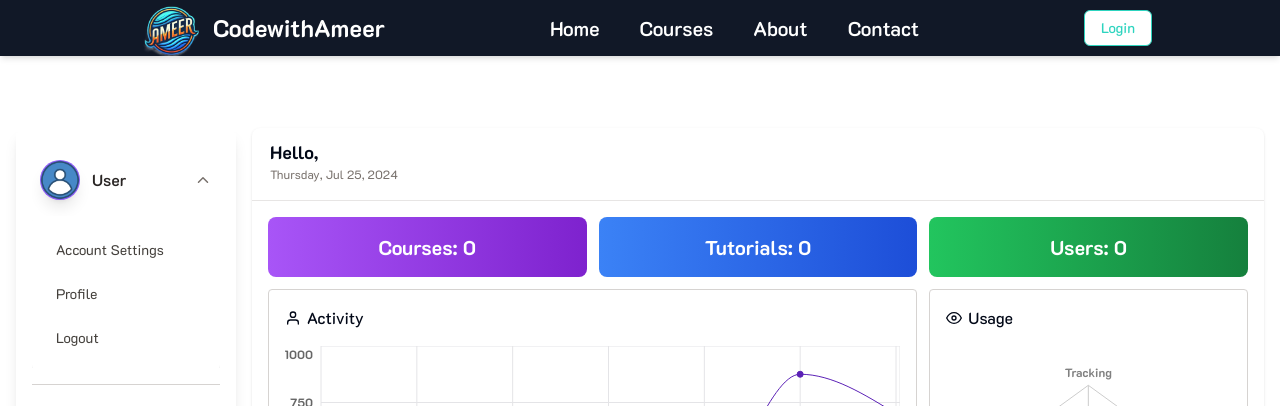
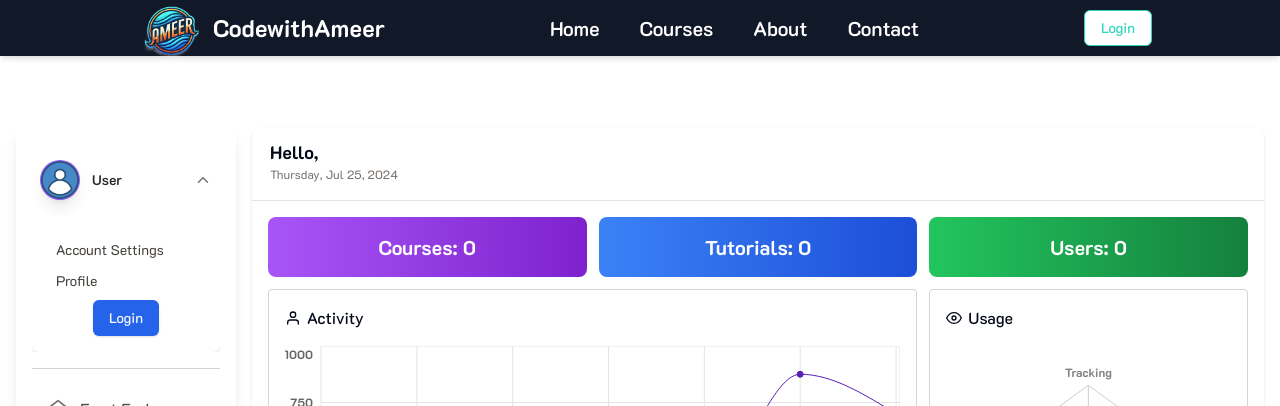
Before and after one commit to Ameerusa86/online-learning-platform, a Next.js app: page /admin/dashboard in a window 1280 px wide. Both pictures are taken after a click on the button "User". Shown: the top 406 px of the page. Built offline with nearby package versions, Linux system fonts and the light colour scheme; no server answers; the database is empty.

Commit message:
update spinner and account toggle

```diff
--- a/app/(backend Pages)/admin/dashboard/_components/Sidebar/AccountToggle.tsx
+++ b/app/(backend Pages)/admin/dashboard/_components/Sidebar/AccountToggle.tsx
@@ -5,6 +5,10 @@ import { FiChevronDown, FiChevronUp } from "react-icons/fi";
 import { useRouter } from "next/navigation"; // Use router to redirect after logout
 import { useAuth } from "@/app/hooks/useAuth";
 import { images } from "@/public/images";
+import { signOut } from "firebase/auth";
+import { auth } from "@/utils/firebase";
+import { Button } from "@/components/ui/button";
+import Link from "next/link";
 
 export const AccountToggle = () => {
   const [isOpen, setIsOpen] = useState(false);
@@ -33,10 +37,10 @@ export const AccountToggle = () => {
           className="w-10 h-10 rounded-full shrink-0 object-cover bg-violet-500 shadow-lg"
         />
         <div className="flex-1 flex flex-col text-start">
-          <span className="text-base font-semibold block text-stone-800">
+          <span className="text-sm font-semibold block text-stone-800">
             {user?.name || "User"}
           </span>
-          <span className="text-sm block text-stone-500">{user?.email}</span>
+          {/* <span className="text-xs block text-stone-500">{user?.email}</span> */}
         </div>
 
         {isOpen ? (
@@ -57,15 +61,27 @@ export const AccountToggle = () => {
               <li className="text-sm text-stone-700 hover:bg-stone-100 p-2 rounded transition-all cursor-pointer">
                 Account Settings
               </li>
-              <li className="text-sm text-stone-700 hover:bg-stone-100 p-2 rounded transition-all cursor-pointer">
+              <Link
+                href={"/auth/profile"}
+                className="text-sm text-stone-700 hover:bg-stone-100 p-2 rounded transition-all cursor-pointer"
+              >
                 Profile
-              </li>
-              <li
-                className="text-sm text-stone-700 hover:bg-stone-100 p-2 rounded transition-all cursor-pointer"
-                onClick={() => {}} // Attach logout function to button
-              >
-                Logout
-              </li>
+              </Link>
+              {!user ? (
+                <Button className="block mx-auto">
+                  <Link href={"/auth/signin"}>Login</Link>
+                </Button>
+              ) : (
+                <Button
+                  className="block mx-auto"
+                  variant="secondary"
+                  onClick={() => {
+                    signOut(auth);
+                  }}
+                >
+                  Sign out
+                </Button>
+              )}
             </ul>
           </div>
         )}
--- a/components/spinner2.tsx
+++ b/components/spinner2.tsx
@@ -1,14 +1,16 @@
-import React from "react";
+import React, { forwardRef } from "react";
 
-const Spinner2 = () => {
+const Spinner2 = forwardRef<HTMLDivElement>((props, ref) => {
   return (
-    /* From Uiverse.io by devAaus */
-    <div className="flex-col gap-4 w-full flex items-center justify-center">
-      <div className="w-20 h-20 border-4 border-transparent text-blue-400 text-4xl animate-spin flex items-center justify-center border-t-blue-400 rounded-full">
-        <div className="w-16 h-16 border-4 border-transparent text-red-400 text-2xl animate-spin flex items-center justify-center border-t-red-400 rounded-full"></div>
+    <div ref={ref} {...props}>
+      /* From Uiverse.io by devAaus */
+      <div className="flex-col gap-4 w-full flex items-center justify-center">
+        <div className="w-20 h-20 border-4 border-transparent text-blue-400 text-4xl animate-spin flex items-center justify-center border-t-blue-400 rounded-full">
+          <div className="w-16 h-16 border-4 border-transparent text-red-400 text-2xl animate-spin flex items-center justify-center border-t-red-400 rounded-full"></div>
+        </div>
       </div>
     </div>
   );
-};
+});
 
 export default Spinner2;
```
